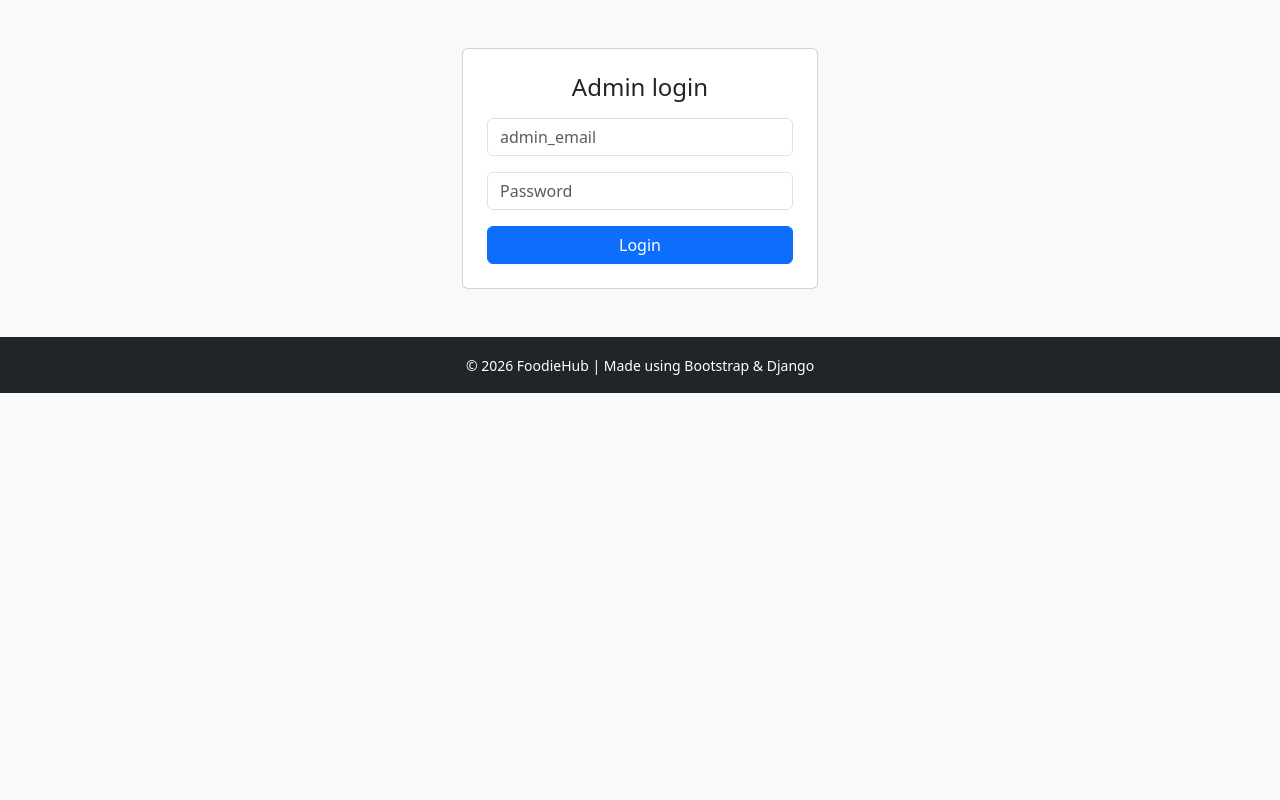
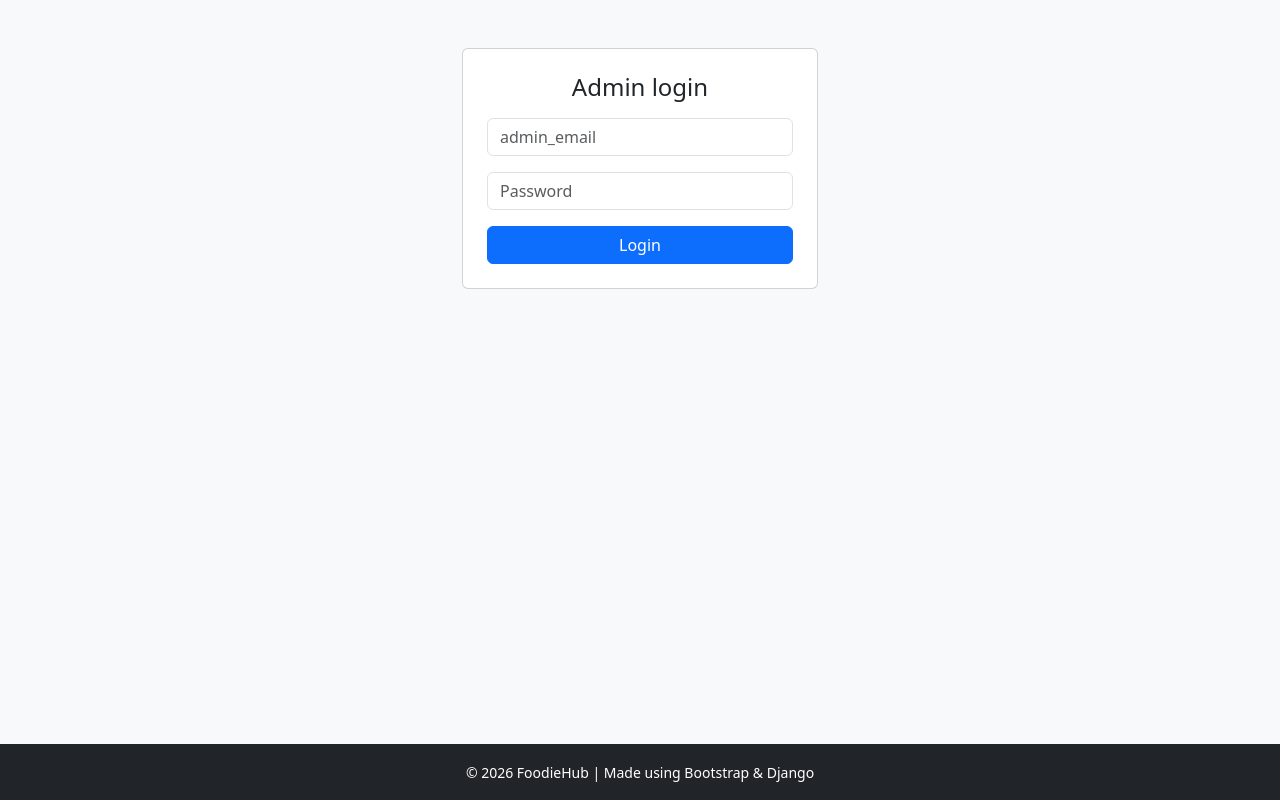
Before and after one commit to manasays2001-hue/Food-Hub, a Django app: page /admin_login in a window 1280 px wide. Run offline with Django 5.2, Linux system fonts and the light colour scheme.

Commit message:
login page update

```diff
--- a/restuarent/templates/admin_login.html
+++ b/restuarent/templates/admin_login.html
@@ -5,36 +5,31 @@
     <title>Login</title>
     <link href="https://cdn.jsdelivr.net/npm/bootstrap@5.3.2/dist/css/bootstrap.min.css" rel="stylesheet">
 </head>
-<body class="bg-light">
-<div class="container">
+<body class="d-flex flex-column min-vh-100 bg-light">
+
+<div class="container flex-grow-1">
     <div class="row justify-content-center">
         <div class="col-md-4 mt-5">
             <div class="card p-4">
                 <h4 class="text-center mb-3">Admin login</h4>
 
-              <form method="POST">
+                <form method="POST">
                     {% csrf_token %}
                     <input type="hidden" name="next" value="{{ next }}">
 
                     <input type="text" name="admin_email" class="form-control mb-3" placeholder="admin_email">
-
                     <input type="password" name="password" class="form-control mb-3" placeholder="Password">
 
                     <button class="btn btn-primary w-100">Login</button>
                 </form>
-
-
             </div>
         </div>
     </div>
 </div>
 
-<footer class="bg-dark text-white text-center py-3 mt-5">
-  <small>
-    © 2026 FoodieHub | Made  using Bootstrap & Django
-  </small>
+<footer class="bg-dark text-white text-center py-3">
+  <small>© 2026 FoodieHub | Made using Bootstrap & Django</small>
 </footer>
-
 
 </body>
 
--- a/restuarent/templates/index.html
+++ b/restuarent/templates/index.html
@@ -124,7 +124,7 @@ background:#fafafa;
           <a class="nav-link" href="">Locate Us</a>
         </li>
          <li class="nav-item py-1">
-          <a class="nav-link" href="{% url 'orders' %}">Orders</a>
+          <a class="nav-link" href="">Orders</a>
         </li>
 
         {% if user.is_authenticated %}
```
Also changed, not shown: restuarent/templates/login.html (+8 -6 lines), db.sqlite3.
